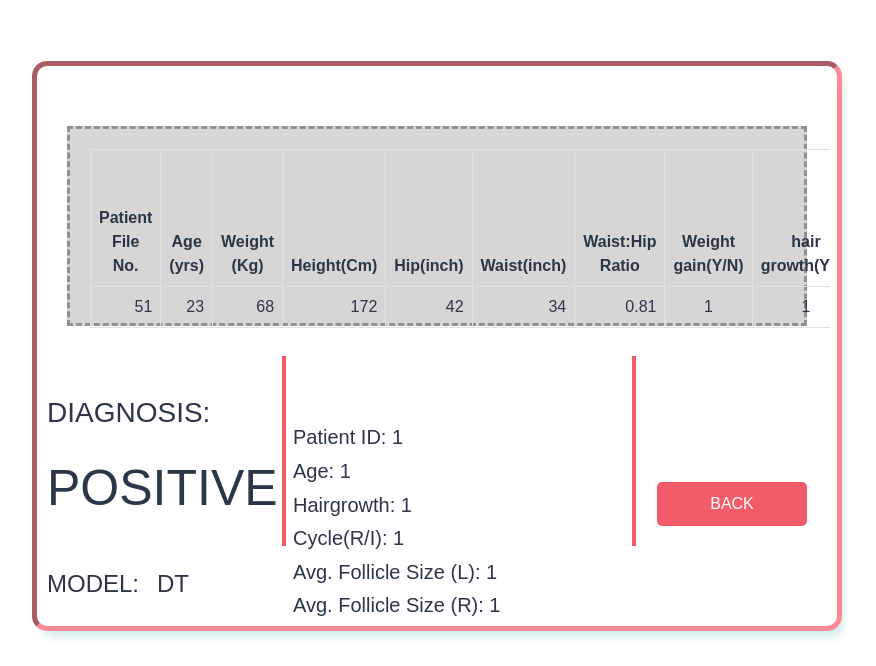
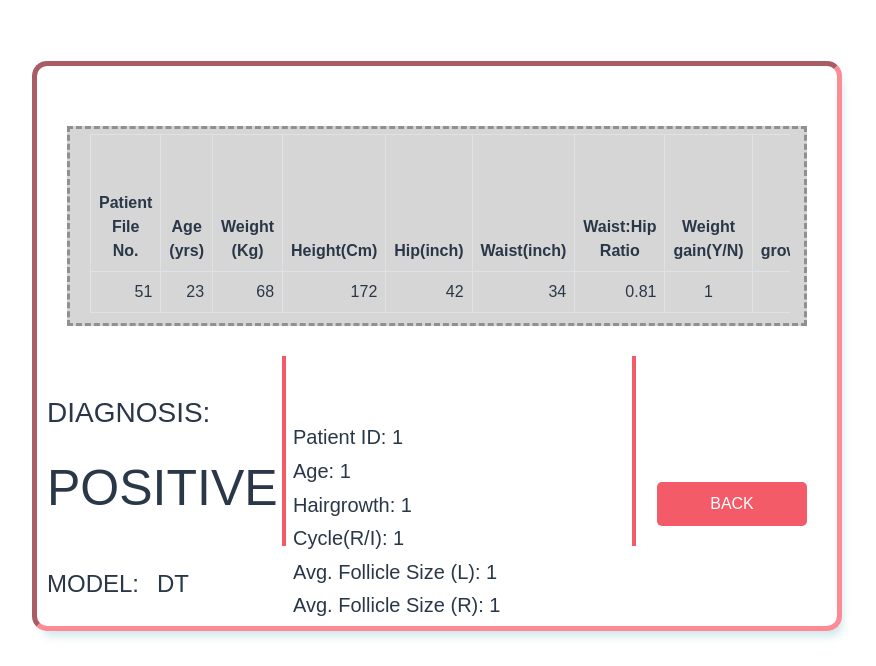
Before and after one commit to Raining-Mens/PCOS-Diagnosing-SVM-DT, a Flask app: page /result in a window 1280 px wide. Shown: the part 54-720 px from the top of the page, without its empty margins (203-1079 px from the left). Run offline with Flask 2, Linux system fonts and the light colour scheme; the visitor is signed in with stand-in values (Sample User, id 1); some libraries are stand-ins or nearby versions.

Commit message:
table css

```diff
--- a/static/stylesheets/results.css
+++ b/static/stylesheets/results.css
@@ -60,9 +60,9 @@
 
 .tbl-prev1 {
   position: absolute;
-  overflow: scroll;
-  height: 200px;
-  width: 740px;
+  overflow-x: scroll;
+  width: 700px;
+  top: 5px;
 }
 
 .bar1 {
```
